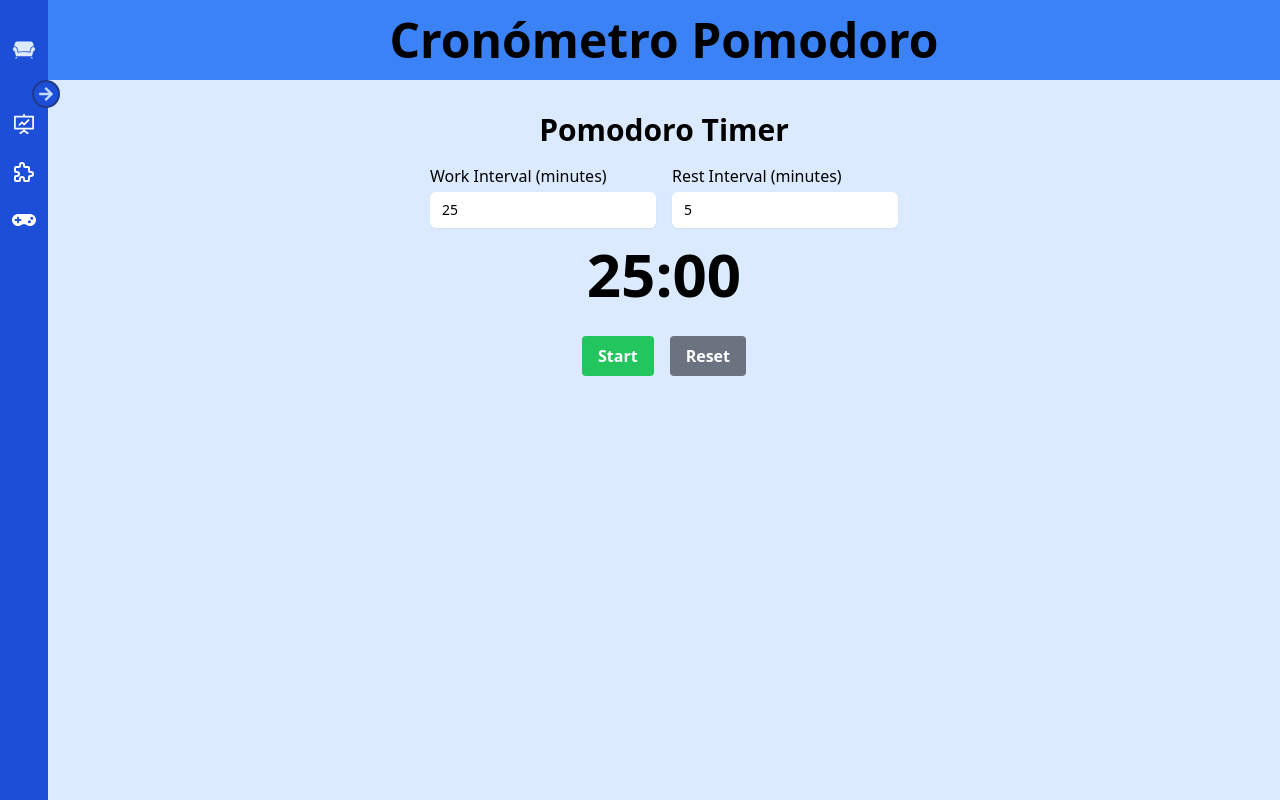
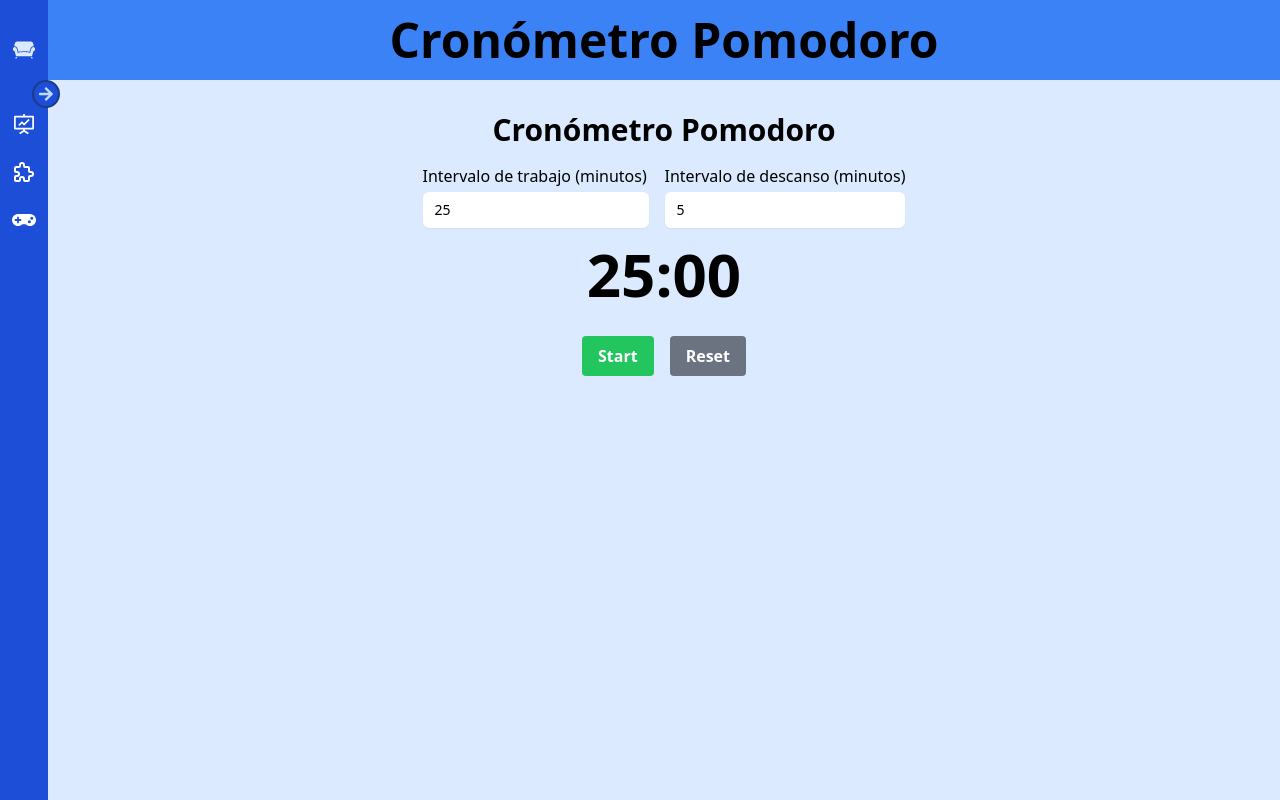
Before and after one commit to irenealcaine/el-rincon-de-no-pensar, a React (Create React App) app: page /components/timer in a window 1280 px wide. Built offline with nearby package versions, Linux system fonts and the light colour scheme.

Commit message:
Update Timer.jsx

```diff
--- a/src/Components/Timer.jsx
+++ b/src/Components/Timer.jsx
@@ -79,10 +79,12 @@ const Timer = () => {
     <div className="min-h-screen bg-blue-100">
       <Header title={"Cronómetro Pomodoro"} />
       <div className="flex flex-col items-center justify-center p-4">
-        <h1 className="text-xl md:text-3xl font-bold mb-4">Pomodoro Timer</h1>
+        <h1 className="text-xl md:text-3xl font-bold mb-4">
+          Cronómetro Pomodoro
+        </h1>
         <div className="flex flex-col md:flex-row mb-4">
           <div className="md:mr-4">
-            <label htmlFor="workInterval">Work Interval (minutes)</label>
+            <label htmlFor="workInterval">Intervalo de trabajo (minutos)</label>
             <input
               type="number"
               name="work"
@@ -93,7 +95,9 @@ const Timer = () => {
             />
           </div>
           <div>
-            <label htmlFor="restInterval">Rest Interval (minutes)</label>
+            <label htmlFor="restInterval">
+              Intervalo de descanso (minutos)
+            </label>
             <input
               type="number"
               name="rest"
```
